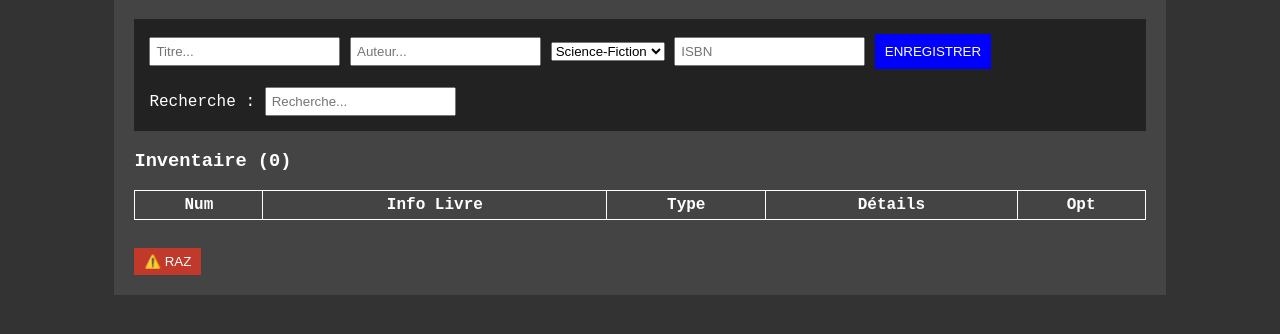
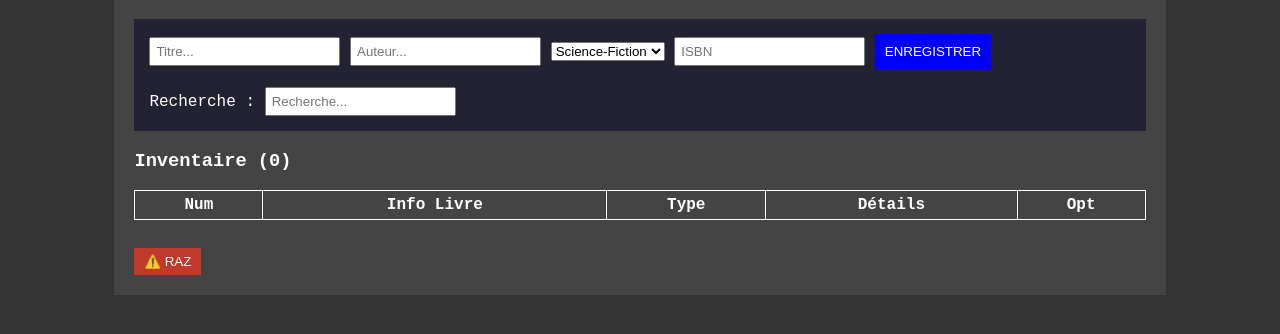
Before and after one commit to Martinien07/Projet_BiblioTech_final, a plain HTML site: page index.html in a window 1280 px wide. Shown: the part 92-426 px from the top of the page. Drawn offline with Linux system fonts and the light colour scheme.

Commit message:
Update style.css

```diff
--- a/css/style.css
+++ b/css/style.css
@@ -60,7 +60,7 @@ table tr td:first-child {
 
 /* style pour la boîte du formulaire pour conserver la couleur d'origine */
 .form-area {
-    background: #222;
+    background: #223;
     padding: 15px;
 }
 
```
